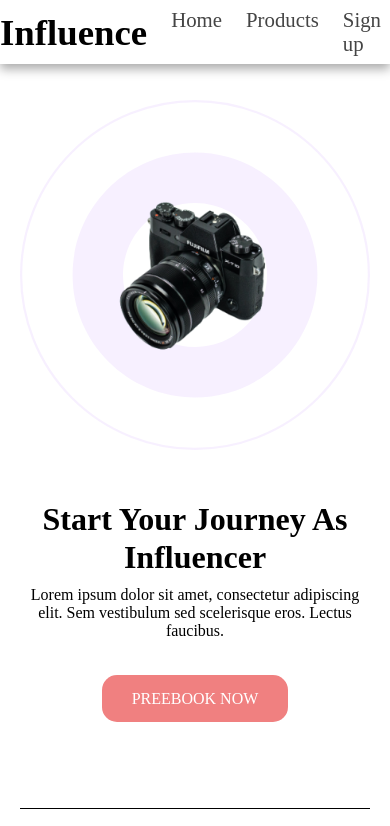
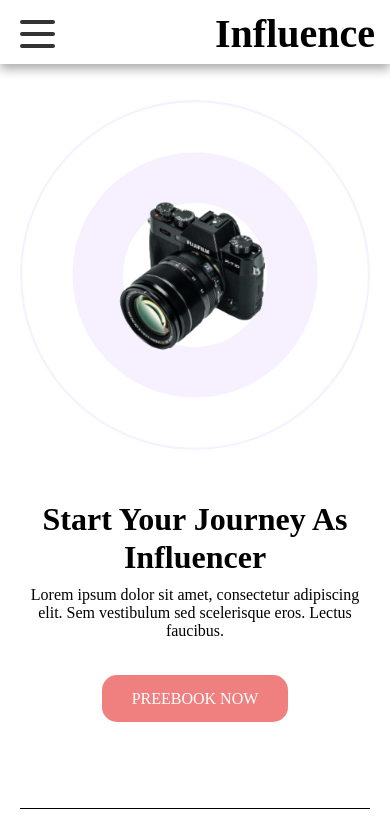
Before and after one commit to mdansarulislam641/influance, a plain HTML site: page index.html in a window 390 px wide. Shown: the top 826 px of the page. Drawn offline with Linux system fonts and the light colour scheme.

Commit message:
second right value pass

```diff
--- a/css/responsive.css
+++ b/css/responsive.css
@@ -1,8 +1,106 @@
 
 @media screen and (max-width: 575px){
     /* -----------navbar start--------- */
-    .navbar-container input[type="checkbox"]:checked ~ .logo{
-        display: none;
+    .navbar-container input[type="checkbox"],
+    .navbar-container .hamburger-lines{
+        display: block;
+    }
+
+    .navbar-container{
+        display: block;
+        position: relative;
+        height: 64px;
+    }
+
+    .navbar-container input[type="checkbox"]{
+        position: absolute;
+        display: block;
+        height: 32px;
+        width: 30px;
+        top: 20px;
+        left: 20px;
+        z-index: 5;
+        opacity: 0;
+        cursor: pointer;
+    }
+
+    .navbar-container .hamburger-lines{
+        display: block;
+        height: 28px;
+        width: 35px;
+        position: absolute;
+        top: 20px;
+        left: 20px;
+        z-index: 2;
+        display: flex;
+        flex-direction: column;
+        justify-content: space-between;
+    }
+
+    .navbar-container .hamburger-lines .line{
+        display: block;
+        height: 4px;
+        width: 100%;
+        border-radius: 10px;
+        background: #333;
+    }
+
+    .navbar-container .hamburger-lines .line1{
+        transform-origin: 0% 0%;
+        transition: transform 0.3s ease-in-out;
+    }
+
+    .navbar-container .hamburger-lines .line2{
+        transition: transform 0.2s ease-in-out;
+    }
+
+    .navbar-container .hamburger-lines .line3{
+        transform-origin: 0% 100%;
+        transition: transform 0.3s ease-in-out;
+    }
+
+    .navbar .menu-items{
+        padding-top: 100px;
+        background: #fff;
+        height: 100vh;
+        max-width: 300px;
+        transform: translate(-150%);
+        display: flex;
+        flex-direction: column;
+        margin-left: -40px;
+        padding-left: 40px;
+        transition: transform 0.5s ease-in-out;
+        box-shadow:  5px 0px 10px 0px #aaa;
+        overflow: scroll;
+    }
+
+    .navbar .menu-items li{
+        margin-bottom: 1.8rem;
+        font-size: 1.1rem;
+        font-weight: 500;
+    }
+
+    .logo{
+        position: absolute;
+        top: 10px;
+        right: 15px;
+        font-size: 2.5rem;
+    }
+
+    .navbar-container input[type="checkbox"]:checked ~ .menu-items{
+        transform: translateX(0);
+    }
+
+    .navbar-container input[type="checkbox"]:checked ~ .hamburger-lines .line1{
+        transform: rotate(45deg);
+    }
+
+    .navbar-container input[type="checkbox"]:checked ~ .hamburger-lines .line2{
+        transform: scaleY(0);
+    }
+
+    .navbar-container input[type="checkbox"]:checked ~ .hamburger-lines .line3{
+        transform: rotate(-45deg);
     }
      /* -----------navbar end--------- */
 
```
